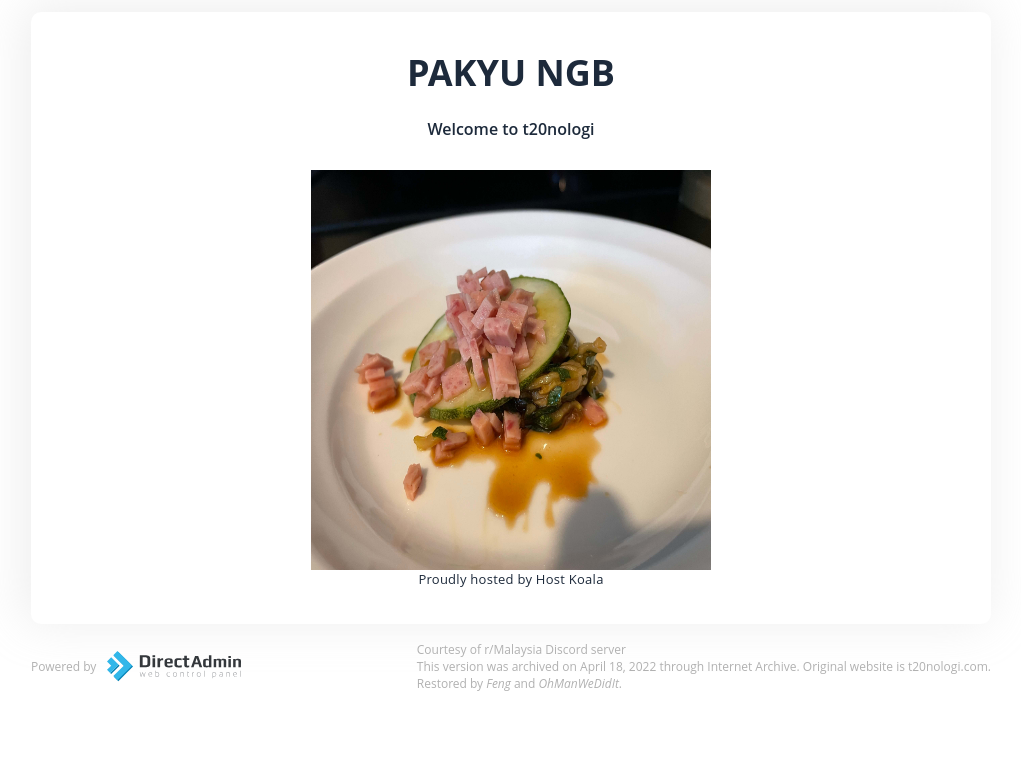
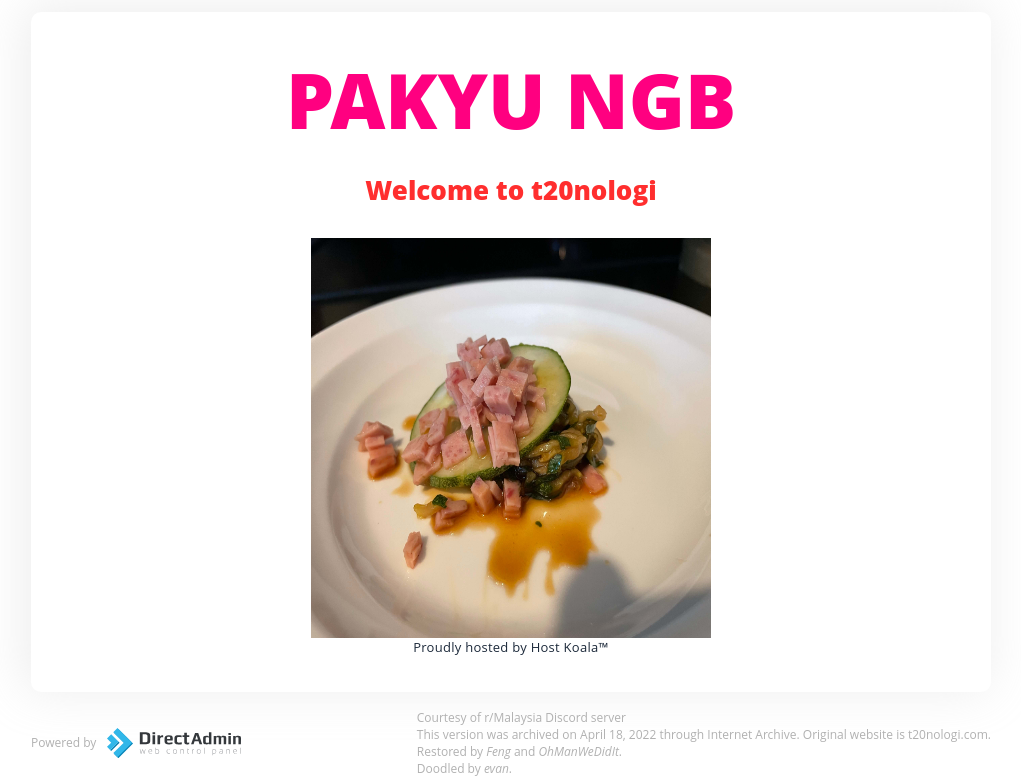
Before and after one commit to t20nologi/t20nologi, a plain HTML site: page index.html in a window 1280 px wide. Shown: the part 111-888 px from the top of the page, without its empty margins (129-1150 px from the left). Before the commit the page ends 803 px from the top, so only its background shows below. Drawn offline with Linux system fonts and the light colour scheme.

Commit message:
semua salah ngb

```diff
--- a/index.html
+++ b/index.html
@@ -25,8 +25,9 @@
                 /* padding-bottom: 3.6rem; */
             }
             .title-main {
-                font-size: 3.6rem;
-                font-weight: 700;
+                color:rgb(255, 0, 128);
+                font-size: 7.6rem;
+                font-weight: 900;
                 margin-top: 0;
                 margin-bottom: 2.1rem;
             }
@@ -36,8 +37,9 @@
             }
 
             .subheading{
-                font-size: 1.6rem;
-                font-weight: 600;
+                color:rgb(255, 46, 46);
+                font-size: 2.6rem;
+                font-weight: 900;
                 margin-bottom: 3rem;
             }
 
@@ -77,7 +79,7 @@
                 .container {max-width: 95%;}
                 .title-main {font-size: 6.6vw;}
                 /* .container.card {margin-top: 2rem;} */
-                .subheading{font-size: 13px;}
+                .subheading{font-size: 25px;}
                 .card .text { font-size: 12px;}
                 footer {flex-direction: column;}
             }
@@ -97,7 +99,7 @@
 
             </svg>
         </div>
-        <p class="text">Proudly hosted by Host Koala</p>
+        <p class="text">Proudly hosted by Host Koala™</p>
     </div>
 </section>
 <footer class="container">
@@ -179,7 +181,7 @@
             </svg>
         </a></span>
     </div>
-    <p>Courtesy of r/Malaysia Discord server<br>This version was archived on April 18, 2022 through Internet Archive. Original website is t20nologi.com.<br>Restored by <i>Feng</i> and <i>OhManWeDidIt</i>.</p>
+    <p>Courtesy of r/Malaysia Discord server<br>This version was archived on April 18, 2022 through Internet Archive. Original website is t20nologi.com.<br>Restored by <i>Feng</i> and <i>OhManWeDidIt</i>.<br>Doodled by <i>evan</i>.</p>
 </footer>
 
 </body>
```
Also changed, not shown: 1 other file.
